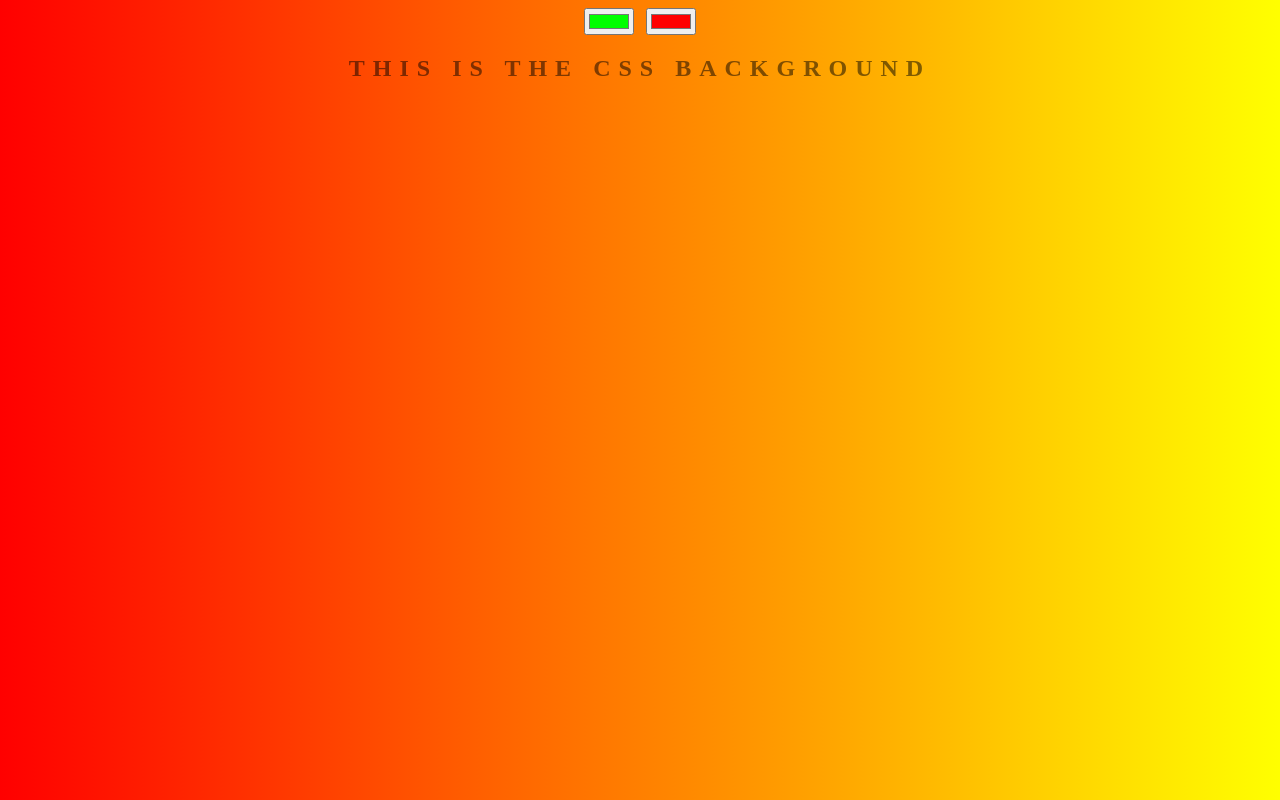
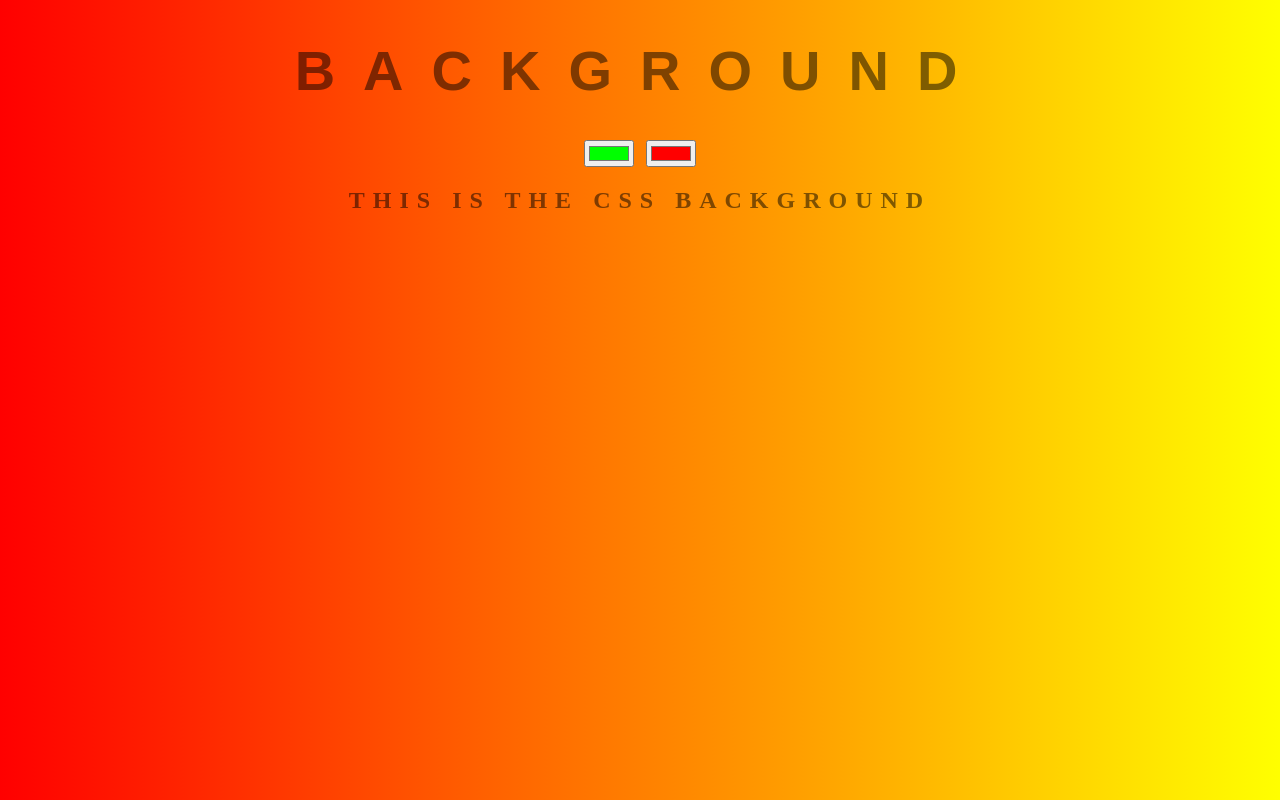
Before and after one commit to fabianvieri/GitZTM, a plain HTML site: page index.html in a window 1280 px wide. Drawn offline with Linux system fonts and the light colour scheme.

Commit message:
testing new conflict

```diff
--- a/index.html
+++ b/index.html
@@ -9,7 +9,7 @@
 </head>
 
 <body>
-
+    <h1>Background</h1>
     <input class="color1" type="color" name="first-color" value="#00ff00">
     <input class="color2" type="color" name="second-color" value="#ff0000">
     <h2>This is the CSS Background</h2>
```
